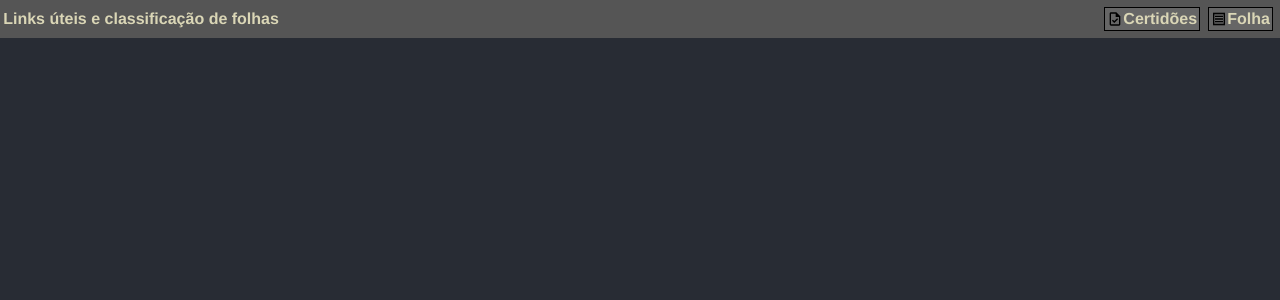
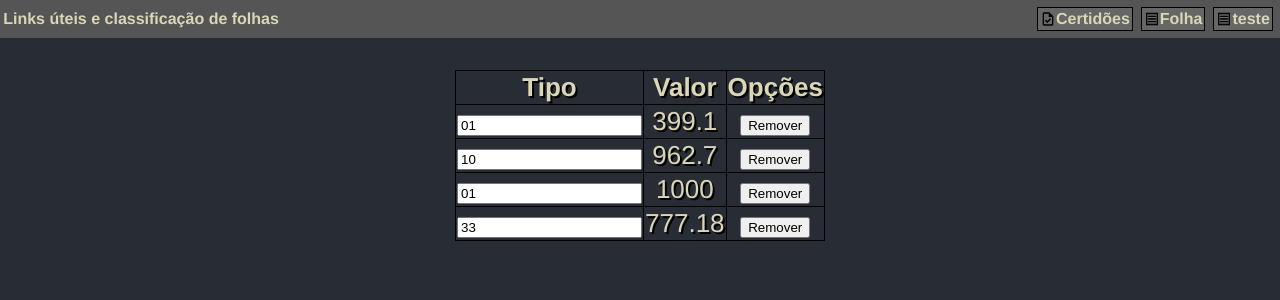
Before and after one commit to Glicio/rctcnds, a React (Create React App) app: page /test in a window 1280 px wide. Shown: the top 300 px of the page. Built offline with nearby package versions, Linux system fonts and the light colour scheme.

Commit message:
Merge branch 'main' of https://github.com/Glicio/rctcnds

```diff
--- a/package.json
+++ b/package.json
@@ -10,6 +10,7 @@
     "react-dom": "^17.0.2",
     "react-router-dom": "^6.2.2",
     "react-scripts": "5.0.0",
+    "react-table": "^7.7.0",
     "react-transition-group": "^4.4.2",
     "web-vitals": "^2.1.4"
   },
--- a/src/App.js
+++ b/src/App.js
@@ -3,6 +3,7 @@ import NavBar from './components/NavBar';
 import Cnds from './components/Cnds';
 import Folha from './components/Folha';
 import {BrowserRouter as Router, Routes, Route} from 'react-router-dom'
+import Test from './components/Test';
 
 function App() {
   return (
@@ -12,6 +13,7 @@ function App() {
         <div className="App">
           <Routes>
             <Route exact path='/folha' element={<Folha/>}/>
+            <Route exact path='/test' element={<Test/>}/>
             <Route exact path='/' element={<Cnds/>}/>
           </Routes>
         </div>
--- a/src/components/NavBar.jsx
+++ b/src/components/NavBar.jsx
@@ -12,6 +12,7 @@ export default function NavBar(props){
             <div className="btn-div">
                 <Link to='/' className='btn'><Certidao className='icon'/> Certidões</Link>
                 <Link to='/folha' className='btn'><Folha className='icon'/>Folha</Link>
+                <Link to='/test' className='btn'><Folha className='icon'/>teste</Link>
             </div>
         </div>
     )
--- a/src/components/Tabela.jsx
+++ b/src/components/Tabela.jsx
@@ -1,114 +1,95 @@
-import {React, useEffect, useMemo, useState} from 'react'
+import React, { useState, useMemo } from 'react'
 import { useTable } from 'react-table/dist/react-table.development'
 
 
 
+const EditableCell = (data) => {
 
-const FAKE_DATA = [
-    {
-        tipo: "01", valor: 399.10
-    },
-    {
-        tipo: "10", valor: 962.70
-    },
-    {
-        tipo: "01", valor: 1000.00
-    },
-    {
-        tipo: "33", valor: 777.18
-    },
-]
+    const [value, setValue] = useState( data.value )
+    //console.log("DATA: ",data);
 
 
-const EditableCell = ({value: initialValue, index: { index }, id: { id }, updateData}) => {
+    const onChange = (event) =>{
+        setValue(old => event.target.value)
+    }
+    return <input type="text" value={value} onChange={onChange} />
+}
 
-    const [value, setValue] = useState(initialValue)
 
-    useEffect(() => {
-        setValue(initialValue)
-    }, [initialValue])
 
-    const onChange = (e) => {
-        setValue(e.taget.value)
-    }
+export default function Table(){
 
-    const onBlur = () =>{
-        updateData(initialValue, row, column)
+    function remover() {
+
     }
 
 
-    return <input value={value} onChange={onChange} onBlur={onblur}/>
-
-}
-
-const column = useMemo([
-    {
-        columns: [
-            {
-                accessor: 'tipo',
-                Header: 'Tipo'
-            },
-            {
-                accessor: 'valor',
-                Header: 'Valor'
-            },
-        ]
-    },
-    {cell: EditableCell}
-], [])
-
-const tableHooks = (hooks) => {
-    hooks.visibleColumns.push((column) => [
-        ...column,
-        {
+    const ColumnsHook = (hooks) => {
+        console.log(hooks.visibleColumns);
+        hooks.visibleColumns.push((c) => [...c, {
             id: 'options',
             Header: 'Opções',
             Cell: ({row}) => {
-                <button onClick={() => {
-                alert(`Remover`)
-                console.log(row)}}>Remover</button>
+                return <button onClick={() => {remover(row.index)}}>Remover</button>
             }
-        }
-    ])
-}
+        }])
+    }
 
-const Table = () =>{
-  const  {
-    headers,
-    getTableProps,
-    getTableBodyProps,
-    rows,
-    prepareRow, } = useTable({columns: column, data: FAKE_DATA})
+    const FAKE_DATA = [
+        {tipo: "01", valor: 399.10},
+        {tipo: "10", valor: 962.70},
+        {tipo: "01", valor: 1000.00},
+        {tipo: "33", valor: 777.18},
+    ]
 
-  return(
-      <>
-        <table className='tabela'{...getTableProps()}>
+    const [data, setData] = useState(FAKE_DATA)
+
+    const columns = useMemo(() => [
+        {
+            Header: 'Tipo',
+            accessor: 'tipo',
+            Cell: EditableCell
+        },
+        {
+            Header: 'Valor',
+            accessor: 'valor',
+        },
+    ],[])
+
+    const tableInstance = useTable({data: data, columns: columns}, ColumnsHook)
+
+    const { headerGroups, rows, getHeaderGroupProps, getTableProps, getTableBodyProps, prepareRow} = tableInstance
+
+
+    return (<>
+        <table className='tabela' {...getTableProps()}>
+
             <thead>
-                <tr>
-                {headers.map((column => {
-                        return <th {...column.getHeaderProps()}>{column.render('Header')}</th>
-                    }))}
-                </tr>
-            </thead>
-            <tbody {...getTableBodyProps()}>
-                {rows.map((row) => {
-                    prepareRow(row)
-                    //console.log(row)
+                {headerGroups.map(headerGroup => {
                     return (
-                        <tr {...row.getRowProps()}>
-                            {row.cells.map((cell) => {
-                                return <td {...cell.getCellProps()}>{cell.render('Cell')}</td>
-                            })}
+                        <tr { ...headerGroup.getHeaderGroupProps()}>
+
+                                {headerGroup.headers.map(header => {
+                                    return(
+                                    <th {...header.getHeaderProps()}>
+                                        {header.render('Header')}
+                                    </th>)
+                                })}
+
                         </tr>
                     )
                 })}
+            </thead>
+            <tbody {...getTableBodyProps()}>
+                {rows.map(row => {
+                    prepareRow(row)
+                    return (<tr {...row.getRowProps()}>
+                        {row.cells.map(cell => {
+                            return <td {...cell.getCellProps()}>{cell.render('Cell')}</td>
+                        })}
+                    </tr>)
+                })}
             </tbody>
         </table>
-      </>
-  )
+    </>)
 }
-
-
-export default  function Tabela () {
-
-}
--- /dev/null
+++ b/src/components/Test.jsx
@@ -0,0 +1,7 @@
+import React from 'react'
+import Tabela from './Tabela.jsx'
+
+
+export default function Test (){
+    return <Tabela></Tabela>
+}
```
Also changed, not shown: 1 other file (tests, documents, lock files or other folders).
